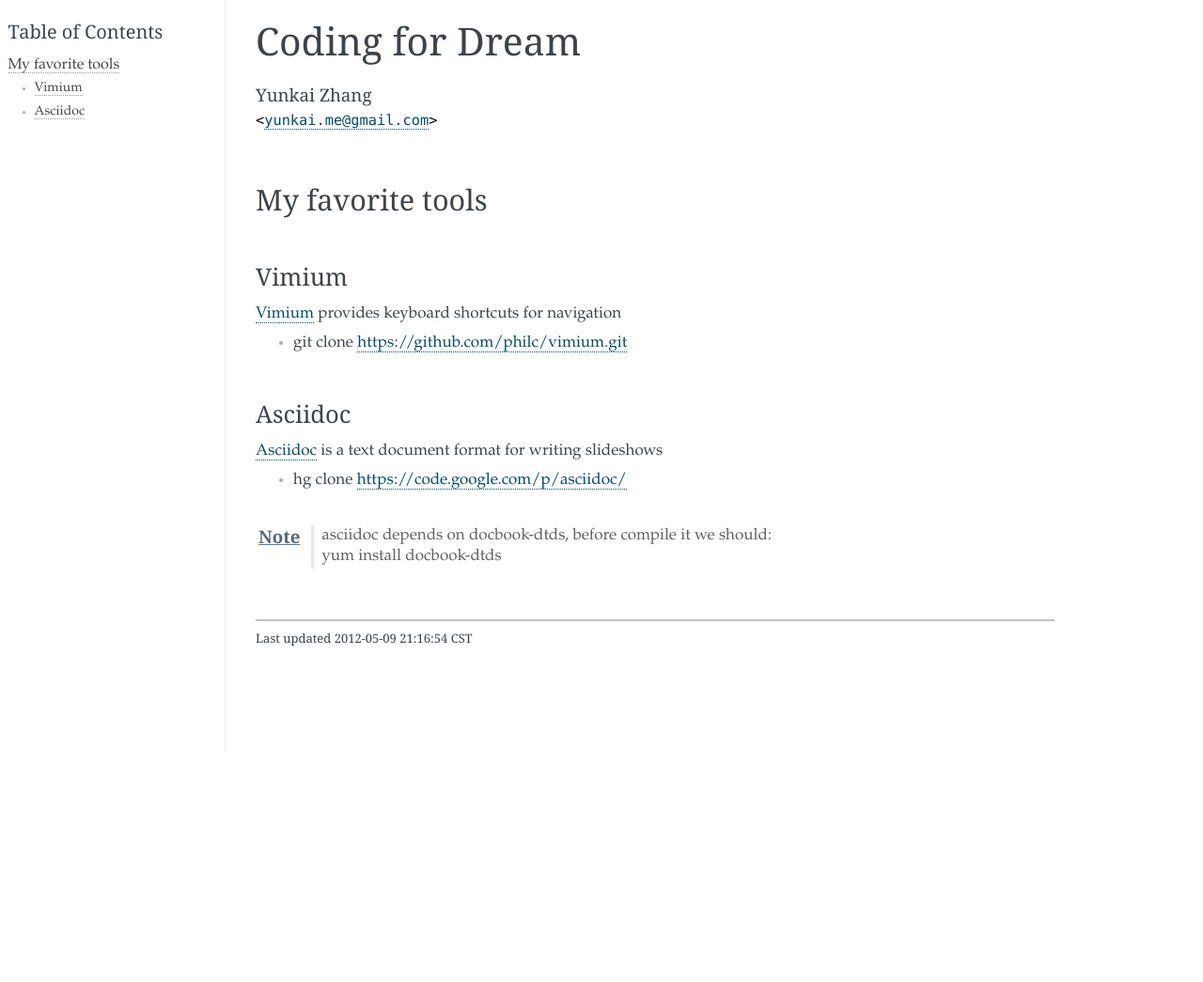
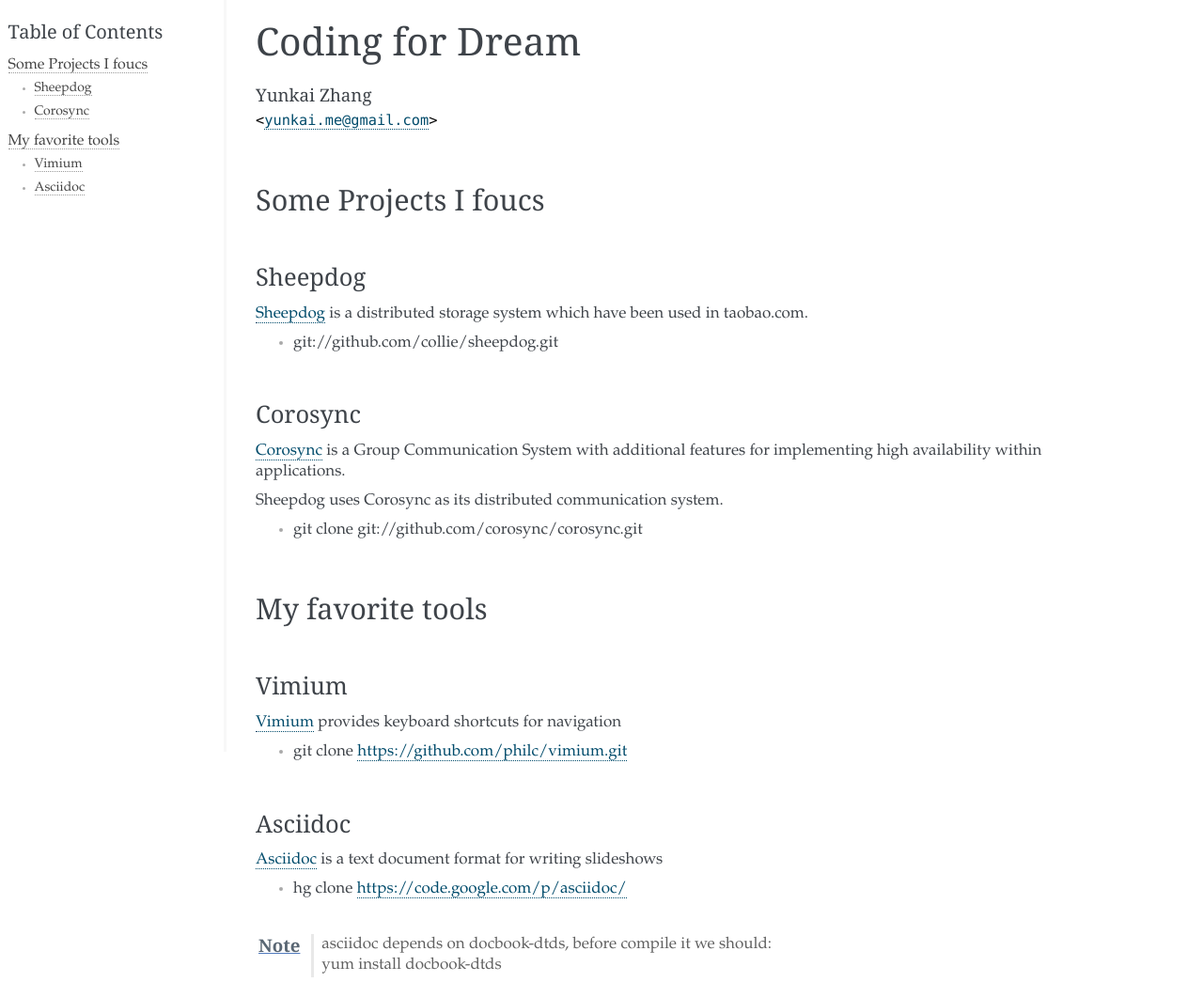
Before and after one commit to yunkai/yunkai.github.com, a plain HTML site: page index.html in a window 1280 px wide. Shown: the top 1045 px of the page at 94% size. Before the commit the page ends 800 px from the top, so only its background shows below. Drawn offline with Linux system fonts and the light colour scheme.

Commit message:
add project info

```diff
--- a/index.html
+++ b/index.html
@@ -847,6 +847,36 @@
 </div>
 <div id="content">
 <div class="sect1">
+<h2 id="_some_projects_i_foucs">Some Projects I foucs</h2>
+<div class="sectionbody">
+<div class="sect2">
+<h3 id="_sheepdog">Sheepdog</h3>
+<div class="paragraph"><p><a href="https://github.com/collie/sheepdog/wiki">Sheepdog</a> is a distributed storage
+system which have been used in taobao.com.</p></div>
+<div class="ulist"><ul>
+<li>
+<p>
+git://github.com/collie/sheepdog.git
+</p>
+</li>
+</ul></div>
+</div>
+<div class="sect2">
+<h3 id="_corosync">Corosync</h3>
+<div class="paragraph"><p><a href="http://www.corosync.org">Corosync</a> is a Group Communication System with
+additional features for implementing high availability within applications.</p></div>
+<div class="paragraph"><p>Sheepdog uses Corosync as its distributed communication system.</p></div>
+<div class="ulist"><ul>
+<li>
+<p>
+git clone git://github.com/corosync/corosync.git
+</p>
+</li>
+</ul></div>
+</div>
+</div>
+</div>
+<div class="sect1">
 <h2 id="_my_favorite_tools">My favorite tools</h2>
 <div class="sectionbody">
 <div class="sect2">
@@ -887,7 +917,7 @@
 <div id="footnotes"><hr /></div>
 <div id="footer">
 <div id="footer-text">
-Last updated 2012-05-09 21:16:54 CST
+Last updated 2012-05-09 21:54:20 CST
 </div>
 </div>
 </body>
```
Also changed, not shown: 1 other file.
